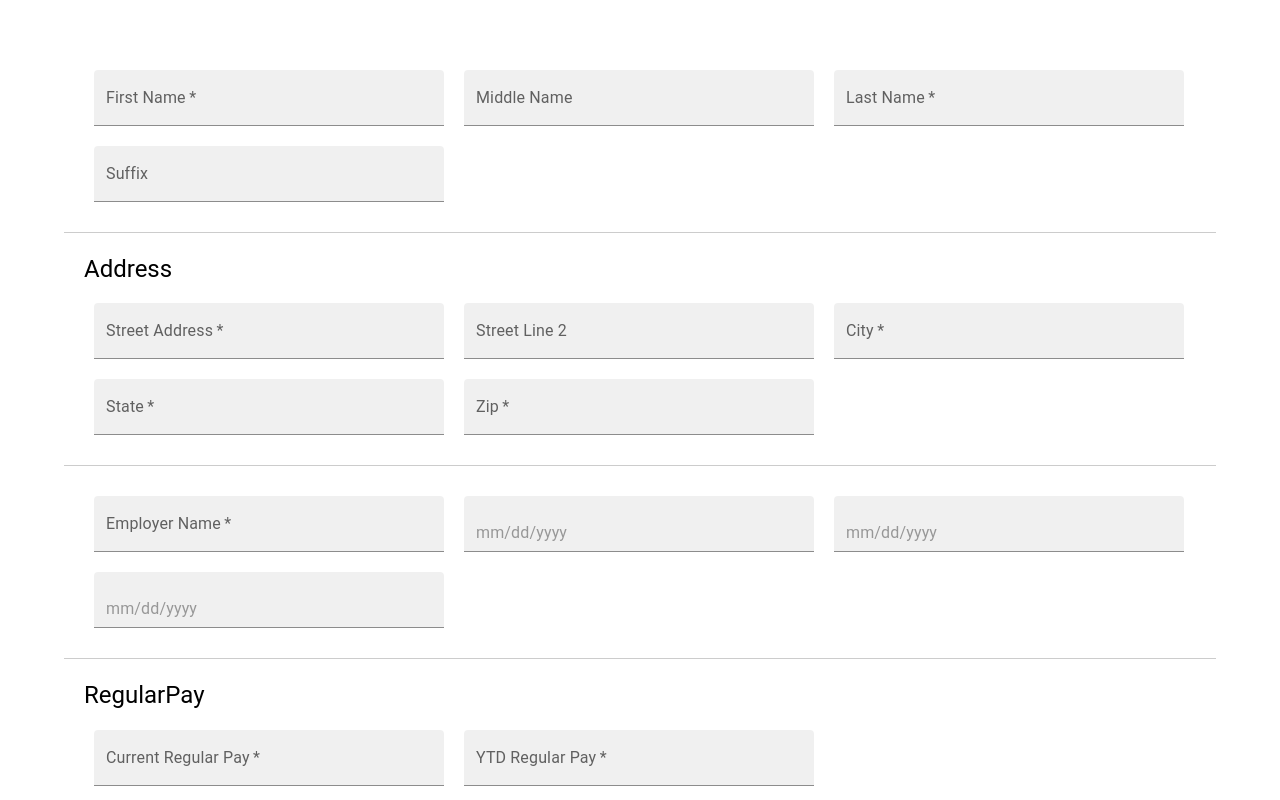
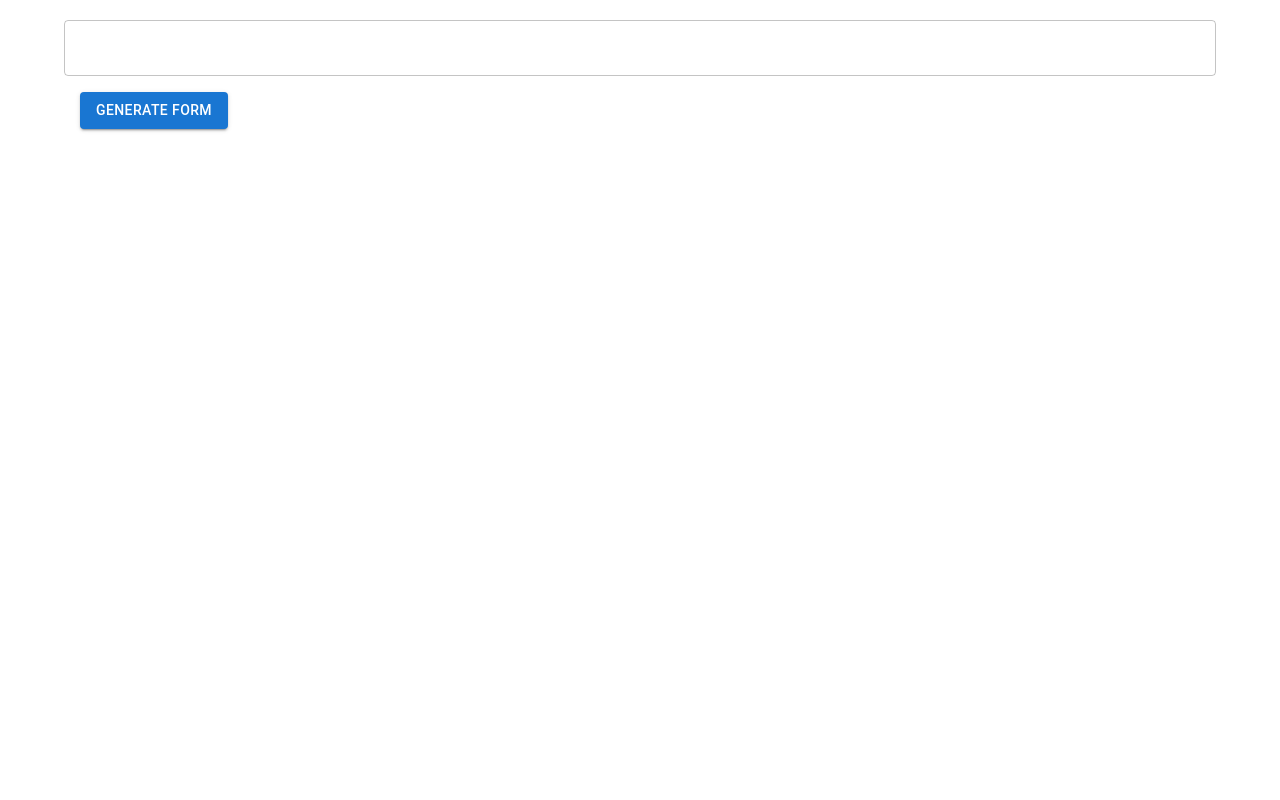
Before and after one commit to 28JayG/forms-poc, a React (Create React App) app: page / in a window 1280 px wide. Shown: the top 800 px of the page. Built offline with nearby package versions, Linux system fonts and the light colour scheme.

Commit message:
adds form context

```diff
--- a/src/App.js
+++ b/src/App.js
@@ -1,131 +1,20 @@
-import { useState } from 'react';
-import { Button, Container, Typography } from '@mui/material';
-import ReactInputMask from 'react-input-mask';
+import { Container } from '@mui/material';
 
-import { PAYSTUB_DEFINITION } from 'data/paystub_definition';
-import {
-  getFormFields,
-  groupedDefinition,
-  textFieldType,
-} from 'utils/forms.utils';
+import { useJson } from 'providers/json.provider';
 
-import {
-  ButtonContainer,
-  FieldGroup,
-  FieldGroupWrapper,
-  Form,
-  StyledTextField,
-} from './App.styles';
-import DateInput from 'components/DateInput/DateInput.compnent';
+import JsonInput from 'components/JsonInput/JsonInput.component';
+import DynamicForm from 'components/Form/Form.component';
 
 function App() {
-  const [formValues, setValues] = useState(
-    getFormFields(PAYSTUB_DEFINITION.extracted_data)
-  );
-
-  const definition = groupedDefinition(PAYSTUB_DEFINITION.extracted_data);
-  console.log(definition)
-
-  const handleSubmit = (evt) => {
-    evt.preventDefault();
-
-    console.log(formValues);
-  };
-
-  const handleDateChange = (evt, id, value, parentKey) => {
-    console.log({ id, value }, parentKey);
-
-    if (parentKey) {
-      setValues((prev) => ({
-        ...prev,
-        [parentKey]: { ...prev[parentKey], [id]: value },
-      }));
-      return;
-    }
-
-    setValues((prev) => ({ ...prev, [id]: value }));
-  };
-
-  const handleChange = (evt, parentKey) => {
-    const { id, name, value } = evt.target;
-
-    if (parentKey) {
-      setValues((prev) => ({
-        ...prev,
-        [parentKey]: { ...prev[parentKey], [id ?? name]: value },
-      }));
-      return;
-    }
-
-    setValues((prev) => ({ ...prev, [id ?? name]: value }));
-  };
-
-  const getTextField = (field, specs, parentKey) => {
-    switch (specs.datatype) {
-      case 'date':
-        return (
-          <DateInput
-            key={field}
-            variant='filled'
-            id={field}
-            name={field}
-            required={specs.required}
-            parentKey={parentKey}
-            onChange={handleDateChange}
-          />
-        );
-      default:
-        return (
-          <StyledTextField
-            type={textFieldType(specs.datatype)}
-            label={specs.label}
-            key={field}
-            variant='filled'
-            required={specs.required}
-            id={field}
-            name={field}
-            onChange={(evt) => handleChange(evt, parentKey)}
-          />
-        );
-    }
-  };
-
-  const renderGrourpFields = (group, groupKey) => {
-    const unnamedGroupKeyRegex = /group_[0-9]+$/;
-    const showHeader = !unnamedGroupKeyRegex.test(groupKey);
-
-    return (
-      <FieldGroupWrapper key={groupKey}>
-        {showHeader && (
-          <Typography gutterBottom variant='h5' component='h3'>
-            {groupKey}
-          </Typography>
-        )}
-        <FieldGroup>
-          {Object.keys(group).map((field) =>
-            getTextField(field, group[field], showHeader ? groupKey : null)
-          )}
-        </FieldGroup>
-      </FieldGroupWrapper>
-    );
-  };
+  const { json } = useJson();
 
   return (
     <Container>
-      <Form onSubmit={handleSubmit}>
-        {Object.keys(definition).map((key) =>
-          renderGrourpFields(definition[key], key)
-        )}
-        <ButtonContainer>
-          <Button
-            sx={{ margin: '20px auto', width: 120, height: 45 }}
-            variant='contained'
-            type='submit'
-          >
-            Save
-          </Button>
-        </ButtonContainer>
-      </Form>
+      {!json ? (
+        <JsonInput />
+      ) : (
+        <DynamicForm extractedData={JSON.parse(json).extracted_data} />
+      )}
     </Container>
   );
 }
--- a/src/App.styles.js
+++ /dev/null
@@ -1,24 +0,0 @@
-import { styled, TextField, Box } from '@mui/material';
-
-export const Form = styled('form')`
-  padding-top: 40px;
-`;
-
-export const FieldGroupWrapper = styled(Box)`
-  padding: 20px;
-  border-bottom: 1px solid rgba(0, 0, 0, 0.2);
-`;
-
-export const FieldGroup = styled(Box)`
-  display: flex;
-  flex-wrap: wrap;
-`;
-
-export const StyledTextField = styled(TextField)`
-  margin: 10px;
-  width: 350px !important;
-`;
-
-export const ButtonContainer = styled('div')`
-  text-align: center;
-`;
--- a/src/components/DateInput/DateInput.compnent.js
+++ b/src/components/DateInput/DateInput.compnent.js
@@ -1,6 +1,6 @@
-import { StyledTextField } from 'App.styles';
 import ReactInputMask from 'react-input-mask';
 import _omit from 'lodash/omit';
+import { StyledTextField } from 'components/Form/Form.styles';
 
 const DateInput = ({ ...otherProps }) => {
   const omitedProps = _omit(
--- /dev/null
+++ b/src/components/Form/Form.component.jsx
@@ -0,0 +1,135 @@
+import { Button, Typography } from '@mui/material';
+import DateInput from 'components/DateInput/DateInput.compnent';
+import { useJson } from 'providers/json.provider';
+import { useState } from 'react';
+
+import {
+  getFormFields,
+  groupedDefinition,
+  textFieldType,
+} from 'utils/forms.utils';
+
+import {
+  ButtonContainer,
+  FieldGroup,
+  FieldGroupWrapper,
+  Form,
+  StyledTextField,
+} from './Form.styles';
+
+const DynamicForm = ({ extractedData }) => {
+  const [formValues, setValues] = useState(getFormFields(extractedData));
+  const { setJson } = useJson();
+
+  const definition = groupedDefinition(extractedData);
+
+  const handleSubmit = (evt) => {
+    evt.preventDefault();
+
+    console.log(formValues);
+  };
+
+  const handleDateChange = (evt, id, value, parentKey) => {
+    if (parentKey) {
+      setValues((prev) => ({
+        ...prev,
+        [parentKey]: { ...prev[parentKey], [id]: value },
+      }));
+      return;
+    }
+
+    setValues((prev) => ({ ...prev, [id]: value }));
+  };
+
+  const handleChange = (evt, parentKey) => {
+    const { id, name, value } = evt.target;
+
+    if (parentKey) {
+      setValues((prev) => ({
+        ...prev,
+        [parentKey]: { ...prev[parentKey], [id ?? name]: value },
+      }));
+      return;
+    }
+
+    setValues((prev) => ({ ...prev, [id ?? name]: value }));
+  };
+
+  const getTextField = (field, specs, parentKey) => {
+    switch (specs.datatype) {
+      case 'date':
+        return (
+          <DateInput
+            key={field}
+            variant='filled'
+            id={field}
+            name={field}
+            required={specs.required}
+            parentKey={parentKey}
+            onChange={handleDateChange}
+          />
+        );
+      default:
+        return (
+          <StyledTextField
+            type={textFieldType(specs.datatype)}
+            label={specs.label}
+            key={field}
+            variant='filled'
+            required={specs.required}
+            id={field}
+            name={field}
+            onChange={(evt) => handleChange(evt, parentKey)}
+          />
+        );
+    }
+  };
+
+  const renderGrourpFields = (group, groupKey) => {
+    const unnamedGroupKeyRegex = /group_[0-9]+$/;
+    const showHeader = !unnamedGroupKeyRegex.test(groupKey);
+
+    return (
+      <FieldGroupWrapper key={groupKey}>
+        {showHeader && (
+          <Typography gutterBottom variant='h5' component='h3'>
+            {groupKey}
+          </Typography>
+        )}
+        <FieldGroup>
+          {Object.keys(group).map((field) =>
+            getTextField(field, group[field], showHeader ? groupKey : null)
+          )}
+        </FieldGroup>
+      </FieldGroupWrapper>
+    );
+  };
+
+  return (
+    <>
+      <Form onSubmit={handleSubmit}>
+        {Object.keys(definition).map((key) =>
+          renderGrourpFields(definition[key], key)
+        )}
+        <ButtonContainer>
+          <Button
+            sx={{ marginRight: 2 }}
+            variant='outlined'
+            onClick={() => setJson(null)}
+          >
+            Generate New Form
+          </Button>
+          <Button
+            sx={{ width: 120, height: 45 }}
+            variant='contained'
+            type='submit'
+          >
+            Save
+          </Button>
+        </ButtonContainer>
+      </Form>
+    </>
+  );
+};
+
+export default DynamicForm;
--- /dev/null
+++ b/src/components/Form/Form.styles.js
@@ -0,0 +1,25 @@
+import { styled, TextField, Box } from '@mui/material';
+
+export const Form = styled('form')`
+  padding-top: 40px;
+`;
+
+export const FieldGroupWrapper = styled(Box)`
+  padding: 20px;
+  border-bottom: 1px solid rgba(0, 0, 0, 0.2);
+`;
+
+export const FieldGroup = styled(Box)`
+  display: flex;
+  flex-wrap: wrap;
+`;
+
+export const StyledTextField = styled(TextField)`
+  margin: 10px;
+  width: 350px !important;
+`;
+
+export const ButtonContainer = styled('div')`
+  margin: 20px auto;
+  text-align: center;
+`;
--- /dev/null
+++ b/src/components/JsonInput/JsonInput.component.jsx
@@ -0,0 +1,31 @@
+import { Box, Button, TextField } from '@mui/material';
+import { useJson } from 'providers/json.provider';
+import { useState } from 'react';
+
+const JsonInput = () => {
+  const { setJson } = useJson();
+  const [input, setInput] = useState('');
+
+  const handleChange = (evt) => {
+    const { value } = evt.target;
+
+    setInput(value);
+  };
+
+  const handleSubmit = (evt) => {
+    evt.preventDefault();
+
+    setJson(input);
+  };
+
+  return (
+    <Box component='form' sx={{ padding: '20px 0' }} onSubmit={handleSubmit}>
+      <TextField required multiline fullWidth onChange={handleChange} />
+      <Button variant='contained' sx={{ margin: 2 }} type='submit'>
+        Generate Form
+      </Button>
+    </Box>
+  );
+};
+
+export default JsonInput;
--- a/src/index.js
+++ b/src/index.js
@@ -3,11 +3,14 @@ import ReactDOM from 'react-dom/client';
 import './index.css';
 import App from './App';
 import reportWebVitals from './reportWebVitals';
+import RootProvider from 'providers/root.provider';
 
 const root = ReactDOM.createRoot(document.getElementById('root'));
 root.render(
   <React.StrictMode>
-    <App />
+    <RootProvider>
+      <App />
+    </RootProvider>
   </React.StrictMode>
 );
 
--- /dev/null
+++ b/src/providers/json.provider.js
@@ -0,0 +1,20 @@
+import { createContext, useState, useContext } from 'react';
+
+export const JsonContext = createContext({
+  json: '',
+  setJson: (json) => {},
+});
+
+const JsonProvider = ({ children }) => {
+  const [json, setJson] = useState('');
+
+  return (
+    <JsonContext.Provider value={{ json, setJson: (text) => setJson(text) }}>
+      {children}
+    </JsonContext.Provider>
+  );
+};
+
+export default JsonProvider;
+
+export const useJson = () => useContext(JsonContext);
--- /dev/null
+++ b/src/providers/root.provider.js
@@ -0,0 +1,7 @@
+import JsonProvider from './json.provider';
+
+const RootProvider = ({ children }) => {
+  return <JsonProvider>{children}</JsonProvider>;
+};
+
+export default RootProvider;
```
